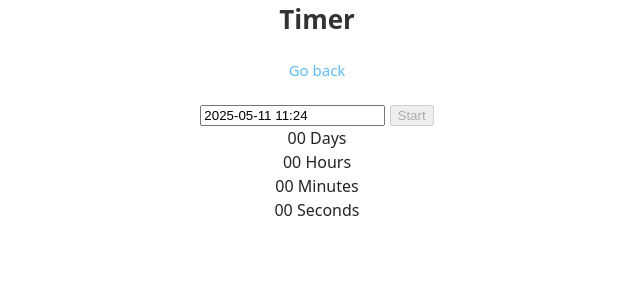
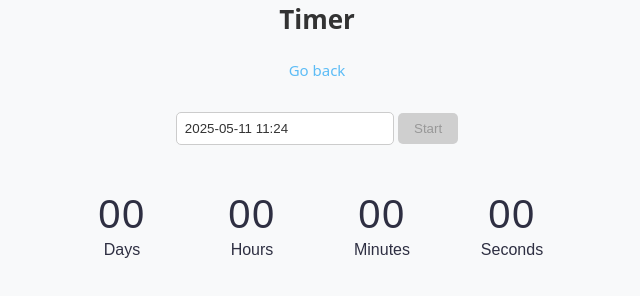
Before and after one commit to dlmak1/goit-js-hw-10, a website built with Vite: page src/1-timer.html in a window 1280 px wide. Shown: the whole page, without its empty margins (323-963 px from the left). Built offline with nearby package versions, Linux system fonts and the light colour scheme.

Commit message:
base style and timer

```diff
--- a/src/css/1-timer.css
+++ b/src/css/1-timer.css
@@ -0,0 +1,77 @@
+.wraper {
+    margin: 25vh;
+    text-align: center;
+    background-color: #f9f9f9;
+    padding: 20px;
+    border-radius: 10px;
+    box-shadow: 0 8px 16px rgba(0, 0, 0, 0.1);
+}
+
+input[type='text'] {
+    padding: 8px;
+    margin: 10px 0;
+    width: 200px;
+    border: 1px solid #ccc;
+    border-radius: 5px;
+    background-color: #fff;
+    color: #333;
+    transition: background-color 0.3s ease, color 0.3s ease;
+}
+
+input[type='text']:disabled {
+    background-color: #eee;
+    color: #999;
+    cursor: not-allowed;
+}
+
+button[data-start] {
+    padding: 8px 16px;
+    background-color: #007bff;
+    color: #fff;
+    border: none;
+    border-radius: 5px;
+    cursor: pointer;
+    transition: background-color 0.3s ease, transform 0.2s ease;
+}
+
+button[data-start]:hover:enabled {
+    background-color: #6c8cff;
+}
+
+button[data-start]:disabled {
+    background-color: #cfcfcf;
+    color: #989898;
+}
+
+.timer {
+    display: flex;
+    justify-content: center;
+    gap: 20px;
+    margin-top: 20px;
+}
+
+.field {
+    display: flex;
+    flex-direction: column;
+    align-items: center;
+    padding: 15px;
+    width: 80px;
+
+}
+
+.value {
+    font-family: 'Montserrat', sans-serif;
+    font-weight: 400;
+    font-size: 40px;
+    line-height: 1.2;
+    letter-spacing: 0.04em;
+    color: #2e2f42;
+}
+
+.label {
+font-family: 'Montserrat', sans-serif;
+font-weight: 400;
+font-size: 16px;
+line-height: 1.5;
+color: #2e2f42;
+}
--- a/src/css/base.css
+++ b/src/css/base.css
@@ -22,6 +22,7 @@ body {
   min-width: 100vw;
   min-height: 100vh;
   margin: 0;
+  background-color: #f8f9fa;
 }
 
 main {
@@ -30,3 +31,10 @@ main {
 main:has(.back-link) {
   text-align: center;
 }
+
+.nav-list {
+  color: rgb(0, 0, 0);
+  font-size: 30px;
+  font-weight: 600;
+  text-align: center;
+}
```
Also changed, not shown: src/index.html (+4 -7 lines).
